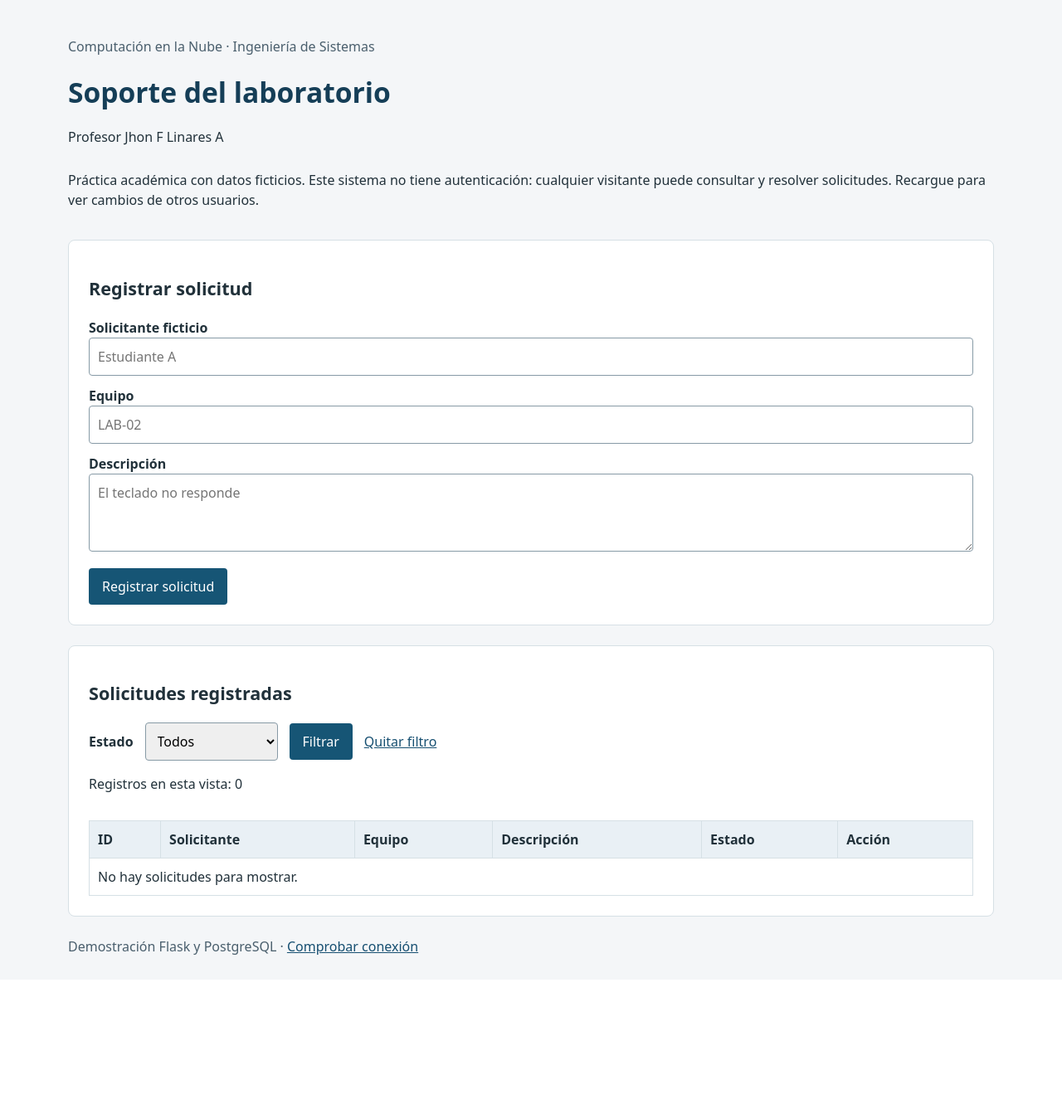
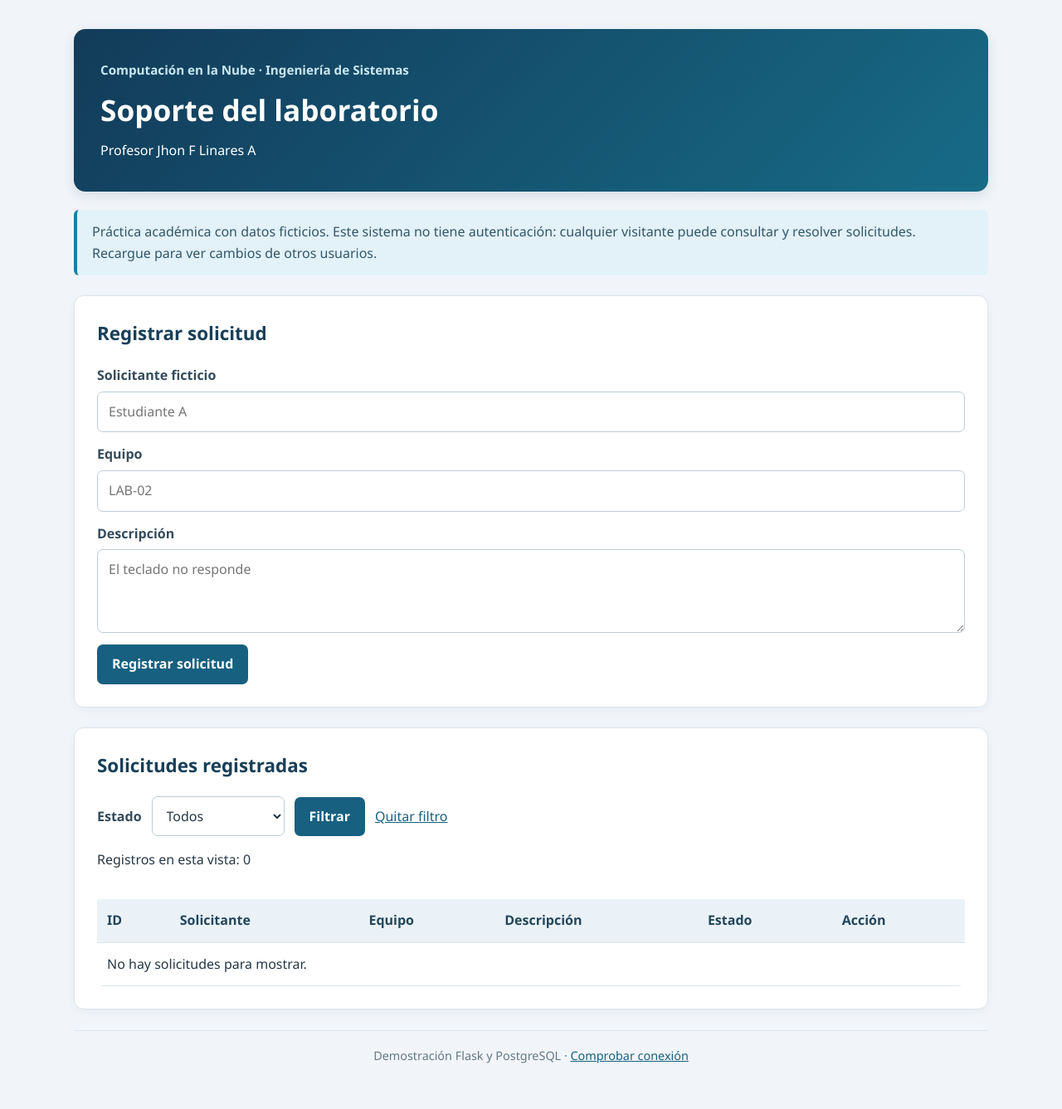
Before and after one commit to UnaskedBlock0Alt/soporte-nube, a Flask app: page / in a window 1280 px wide. Shown: the whole page at 83% size. Before the commit the page ends 1151 px from the top, so only its background shows below. Run offline with Flask 3, Linux system fonts and the light colour scheme; parts of the project's set-up code (start-up, migrations or seed data) failed here and were passed over; some libraries are stand-ins or nearby versions.

Commit message:
Actualizacion de interfaz visual E10

```diff
--- a/static/styles.css
+++ b/static/styles.css
@@ -1,27 +1,282 @@
-:root { font-family: system-ui, sans-serif; color: #21313a; background: #f4f6f8; line-height: 1.5; }
-* { box-sizing: border-box; }
-body { margin: 0; }
-main { max-width: 1160px; margin: auto; padding: 28px 22px; }
-h1 { font-size: 2.1rem; line-height: 1.2; color: #153e57; }
-h2 { font-size: 1.35rem; }
-.institucion, footer { color: #4a5f6d; }
-section { background: white; padding: 24px; margin: 24px 0; border: 1px solid #d6e0e5; border-radius: 8px; }
-label { display: block; font-weight: 600; margin-top: 12px; }
-input, textarea, select { font: inherit; padding: 10px; border: 1px solid #879aa6; border-radius: 4px; width: 100%; }
-textarea { resize: vertical; }
-button { font: inherit; color: white; background: #165575; border: 0; border-radius: 4px; padding: 10px 16px; cursor: pointer; margin: 14px 0 0; }
-button:hover { background: #103e56; }
-a { color: #164f71; }
-.aviso { padding: 12px 0; }
-.error { color: #9b1824; }
-.mensaje { padding: 12px; background: #e1f2e8; }
-.filtro { display: flex; flex-wrap: wrap; align-items: center; gap: 14px; }
-.filtro select { width: auto; min-width: 160px; }
-.filtro label, .filtro button { margin: 0; }
-.tabla { overflow-x: auto; }
-table { width: 100%; border-collapse: collapse; margin-top: 16px; }
-th, td { text-align: left; border: 1px solid #d6e0e5; padding: 10px; vertical-align: top; }
-th { background: #e9f0f5; }
-td button { margin: 0; }
-.descripcion { white-space: pre-wrap; overflow-wrap: anywhere; max-width: 360px; }
-:focus-visible { outline: 3px solid #b46812; outline-offset: 3px; }
+
+:root {
+    font-family: "Segoe UI", system-ui, sans-serif;
+    color: #263746;
+    background: #f1f5f9;
+    line-height: 1.6;
+    font-synthesis: none;
+}
+
+* {
+    box-sizing: border-box;
+}
+
+body {
+    margin: 0;
+    min-height: 100vh;
+}
+
+main {
+    max-width: 1150px;
+    margin: auto;
+    padding: 35px 24px;
+}
+
+/* Encabezado */
+
+header {
+    background: linear-gradient(135deg, #123b59, #176b87);
+    color: white;
+    padding: 32px;
+    border-radius: 14px;
+    margin-bottom: 22px;
+    box-shadow: 0 5px 15px rgba(15, 50, 70, 0.12);
+}
+
+header h1 {
+    font-size: 2.2rem;
+    margin: 8px 0;
+    color: white;
+}
+
+header p {
+    margin: 5px 0;
+}
+
+.institucion {
+    color: #c8e7f2;
+    font-size: 0.95rem;
+    font-weight: 600;
+}
+
+/* Avisos */
+
+.aviso {
+    background: #e3f1f8;
+    border-left: 4px solid #1682a5;
+    padding: 14px 18px;
+    border-radius: 6px;
+    color: #31576b;
+    margin: 20px 0;
+}
+
+.mensaje {
+    padding: 13px 17px;
+    background: #dcfce7;
+    border: 1px solid #a7e5bb;
+    border-radius: 7px;
+    color: #166534;
+}
+
+.error {
+    color: #b42318;
+    font-size: 0.9rem;
+    margin: 5px 0;
+}
+
+/* Secciones */
+
+section {
+    background: white;
+    padding: 27px;
+    margin: 24px 0;
+    border: 1px solid #dce5ec;
+    border-radius: 12px;
+    box-shadow: 0 3px 12px rgba(20, 50, 70, 0.045);
+}
+
+h1 {
+    color: #153e57;
+}
+
+h2 {
+    font-size: 1.4rem;
+    color: #183f57;
+    margin-top: 0;
+    margin-bottom: 20px;
+}
+
+/* Formulario */
+
+label {
+    display: block;
+    font-weight: 600;
+    margin: 14px 0 6px;
+    color: #334b5c;
+}
+
+input,
+textarea,
+select {
+    display: block;
+    width: 100%;
+    font: inherit;
+    padding: 11px 13px;
+    border: 1px solid #bdccd7;
+    border-radius: 7px;
+    background: #fff;
+    color: #263746;
+    transition: border-color 0.2s, box-shadow 0.2s;
+}
+
+input:focus,
+textarea:focus,
+select:focus {
+    outline: none;
+    border-color: #1682a5;
+    box-shadow: 0 0 0 3px rgba(22, 130, 165, 0.13);
+}
+
+textarea {
+    resize: vertical;
+    min-height: 100px;
+}
+
+/* Botones */
+
+button {
+    font: inherit;
+    font-weight: 600;
+    color: white;
+    background: #176080;
+    border: none;
+    border-radius: 7px;
+    padding: 11px 18px;
+    cursor: pointer;
+    margin: 14px 0 0;
+    transition: background 0.2s, transform 0.2s;
+}
+
+button:hover {
+    background: #10445f;
+    transform: translateY(-1px);
+}
+
+button:active {
+    transform: translateY(0);
+}
+
+a {
+    color: #176080;
+}
+
+a:hover {
+    color: #0d405b;
+}
+
+/* Filtro */
+
+.filtro {
+    display: flex;
+    flex-wrap: wrap;
+    align-items: center;
+    gap: 12px;
+}
+
+.filtro select {
+    width: auto;
+    min-width: 160px;
+}
+
+.filtro label,
+.filtro button {
+    margin: 0;
+}
+
+/* Tabla */
+
+.tabla {
+    overflow-x: auto;
+    border-radius: 8px;
+}
+
+table {
+    width: 100%;
+    border-collapse: collapse;
+    margin-top: 18px;
+    background: white;
+}
+
+th,
+td {
+    text-align: left;
+    border-bottom: 1px solid #dce5ec;
+    padding: 13px 12px;
+    vertical-align: middle;
+}
+
+th {
+    background: #eaf2f7;
+    color: #24465c;
+    font-weight: 700;
+    white-space: nowrap;
+}
+
+tbody tr {
+    transition: background 0.2s;
+}
+
+tbody tr:hover {
+    background: #f2f8fb;
+}
+
+td button {
+    margin: 0;
+    white-space: nowrap;
+}
+
+.descripcion {
+    white-space: pre-wrap;
+    overflow-wrap: anywhere;
+    max-width: 360px;
+}
+
+/* Pie de página */
+
+footer {
+    color: #647887;
+    font-size: 0.9rem;
+    text-align: center;
+    padding: 18px 0;
+    margin-top: 25px;
+    border-top: 1px solid #dce5ec;
+}
+
+/* Accesibilidad */
+
+:focus-visible {
+    outline: 3px solid #e6a23c;
+    outline-offset: 3px;
+}
+
+/* Adaptación a móviles */
+
+@media (max-width: 650px) {
+    main {
+        padding: 18px 12px;
+    }
+
+    header {
+        padding: 23px 19px;
+    }
+
+    header h1 {
+        font-size: 1.7rem;
+    }
+
+    section {
+        padding: 19px 15px;
+    }
+
+    .filtro {
+        align-items: stretch;
+    }
+
+    .filtro select {
+        width: 100%;
+    }
+
+    table {
+        min-width: 650px;
+    }
+}
```
